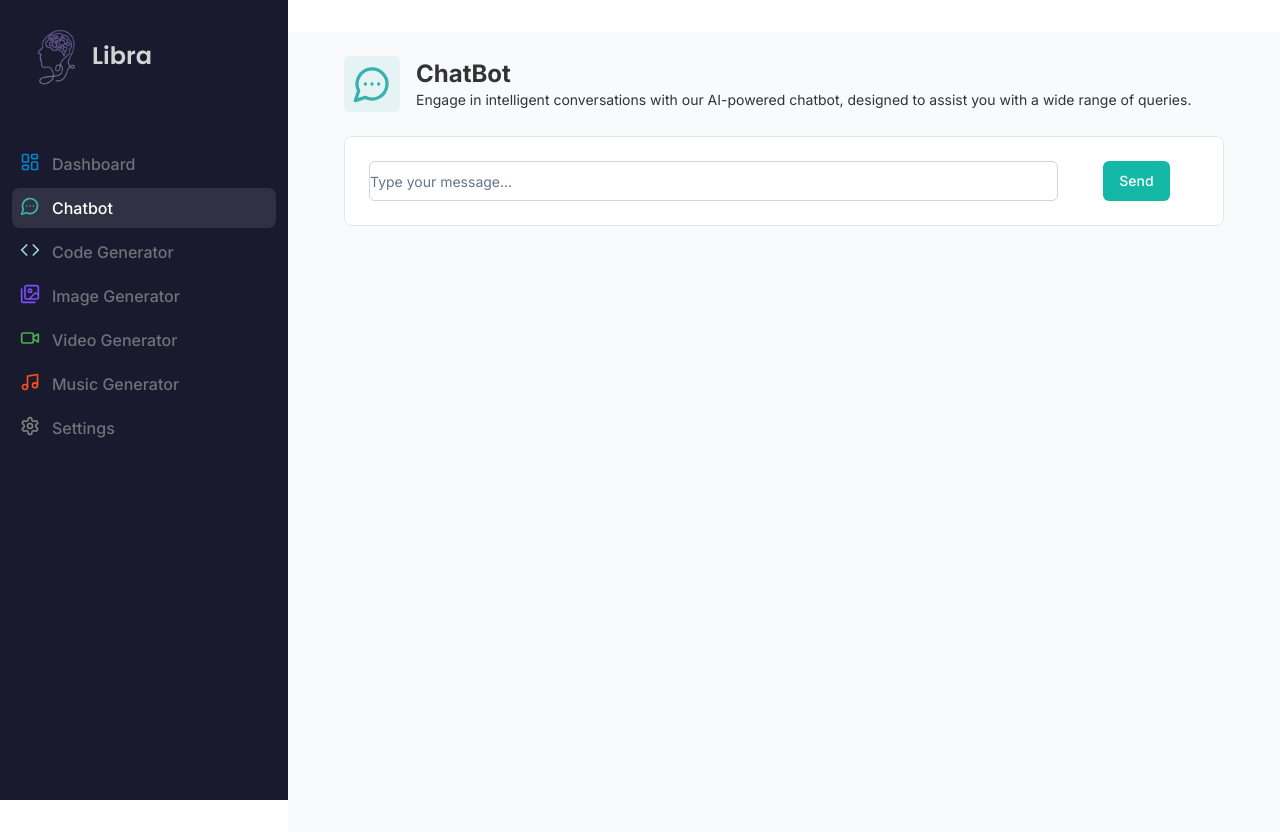
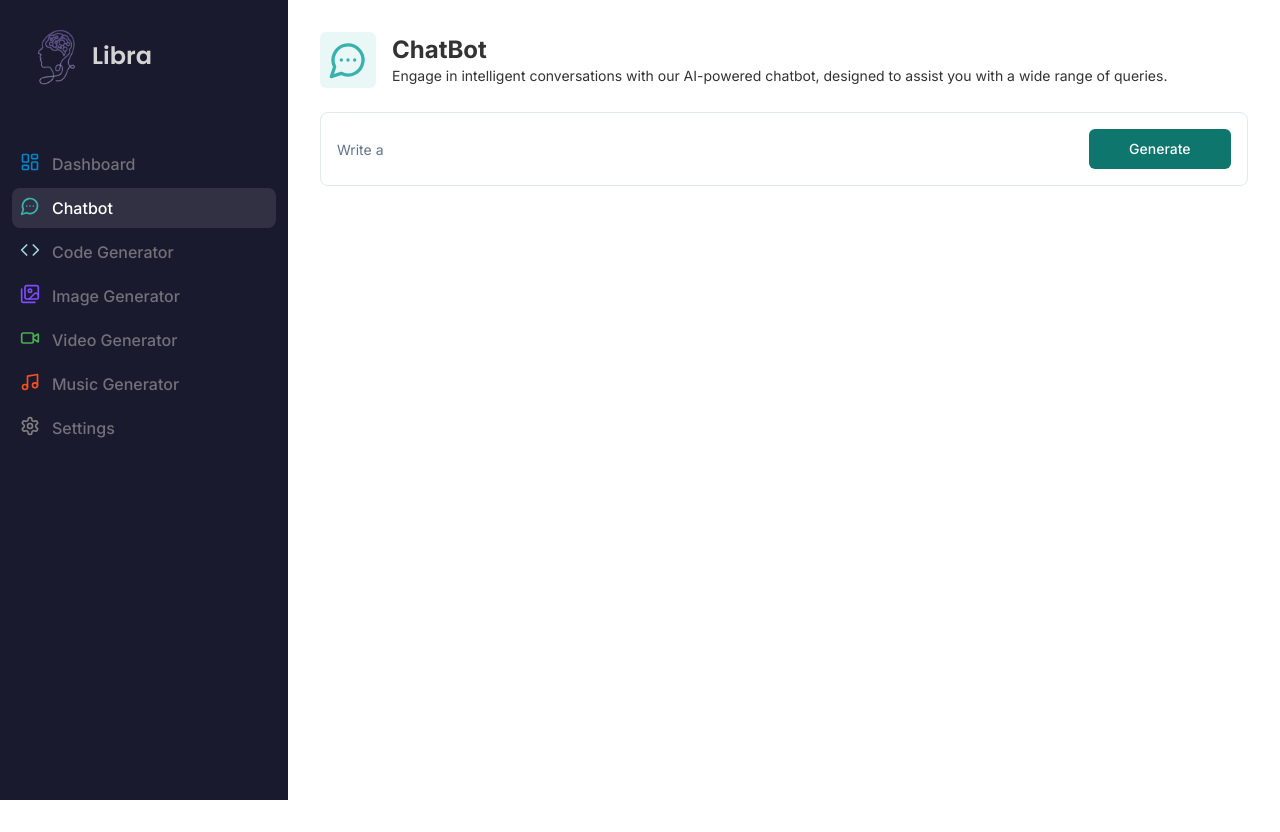
Before and after one commit to AbhinavMangalore16/Libra, a Next.js app: page /chatbot in a window 1280 px wide. After the commit the page ends 800 px from the top, so only its background shows below. Built offline with nearby package versions, Linux system fonts and the light colour scheme.

Commit message:
Typing effect on prompt message done

```diff
--- a/app/(dashboard)/(routes)/chatbot/page.tsx
+++ b/app/(dashboard)/(routes)/chatbot/page.tsx
@@ -1,5 +1,6 @@
 "use client";
 
+import React, { useEffect, useState } from "react";
 import * as zod from "zod";
 import Heading from "@/components/Heading";
 import { MessageCircleMoreIcon } from "lucide-react";
@@ -23,8 +24,58 @@ const ChatBot = () => {
     console.log(values);
   };
 
+  const examplePrompts = [
+    "Explain superconductors",
+    "Write a story in my favourite genre",
+    "Plan a relaxing day in Goa",
+    "How do planes fly?",
+    "Pick outfit to look great on camera",
+    "Suggest a recipe with what's in my kitchen",
+    "Create a workout plan",
+    "Quiz me on world capitals",
+    "How to overcome procrastination?",
+    "Write an essay on road accidents"
+  ];
+
+  const [placeholder, setPlaceholder] = useState("");
+  const [isDeleting, setIsDeleting] = useState(false);
+  const [loopNum, setLoopNum] = useState(0);
+  const [typingSpeed, setTypingSpeed] = useState(100);
+  const [isFocused, setIsFocused] = useState(false);
+
+  useEffect(() => {
+    if (isFocused) {
+      setPlaceholder(""); // Clear the placeholder when input is focused
+      return;
+    }
+
+    const handleType = () => {
+      const i = loopNum % examplePrompts.length;
+      const fullText = examplePrompts[i];
+
+      setPlaceholder(
+        isDeleting
+          ? fullText.substring(0, placeholder.length - 1)
+          : fullText.substring(0, placeholder.length + 1)
+      );
+
+      setTypingSpeed(isDeleting ? 50 : 100);
+
+      if (!isDeleting && placeholder === fullText) {
+        setTimeout(() => setIsDeleting(true), 1000);
+      } else if (isDeleting && placeholder === "") {
+        setIsDeleting(false);
+        setLoopNum(loopNum + 1);
+      }
+    };
+
+    const timer = setTimeout(handleType, typingSpeed);
+
+    return () => clearTimeout(timer);
+  }, [placeholder, isDeleting, loopNum, typingSpeed, examplePrompts, isFocused]);
+
   return (
-    <div className="p-6 bg-gray-50 min-h-screen">
+    <div>
       <Heading
         title="ChatBot"
         description="Engage in intelligent conversations with our AI-powered chatbot, designed to assist you with a wide range of queries."
@@ -33,11 +84,11 @@ const ChatBot = () => {
         backgroundColor="bg-[#38B2AC]/10"
         textColor="text-[#333]"
       />
-      <div className="px-4 lg:px-8 mt-4">
+      <div className="px-4 lg:px-8">
         <Form {...form}>
           <form
             onSubmit={form.handleSubmit(onSubmit)}
-            className="rounded-lg border w-full p-6 focus-within:shadow-lg bg-white grid grid-cols-12 gap-4"
+            className="rounded-lg border w-full p-4 px-2 md:px-4 focus-within:shadow-sm grid grid-cols-12 gap-2"
           >
             <FormField
               name="prompt"
@@ -47,23 +98,24 @@ const ChatBot = () => {
                   <FormControl className="m-0 p-0">
                     <Input
                       {...field}
-                      className="border-gray-300 outline-none focus:border-teal-500 focus:ring-2 focus:ring-teal-500 rounded-md"
-                      placeholder="Type your message..."
+                      className="border-0 outline-none focus-visible:ring-0 focus-visible:ring-transparent"
+                      placeholder={placeholder}
                       disabled={loading}
+                      onFocus={() => setIsFocused(true)}
+                      onBlur={() => {
+                        setIsFocused(false);
+                        // Restart typing effect if needed
+                        setPlaceholder(examplePrompts[loopNum % examplePrompts.length]);
+                      }}
+                      onInput={() => setIsFocused(true)}
                     />
                   </FormControl>
                 </FormItem>
               )}
             />
-            <div className="col-span-12 lg:col-span-2 flex items-center justify-center">
-              <Button
-                type="submit"
-                className="w-full lg:w-auto bg-teal-500 text-white hover:bg-teal-600 transition-colors"
-                disabled={loading}
-              >
-                {loading ? "Sending..." : "Send"}
-              </Button>
-            </div>
+            <Button className="col-span-12 lg:col-span-2 w-full bg-teal-700" disabled={loading}>
+              {loading ? "Generating..." : "Generate"}
+            </Button>
           </form>
         </Form>
       </div>
```
